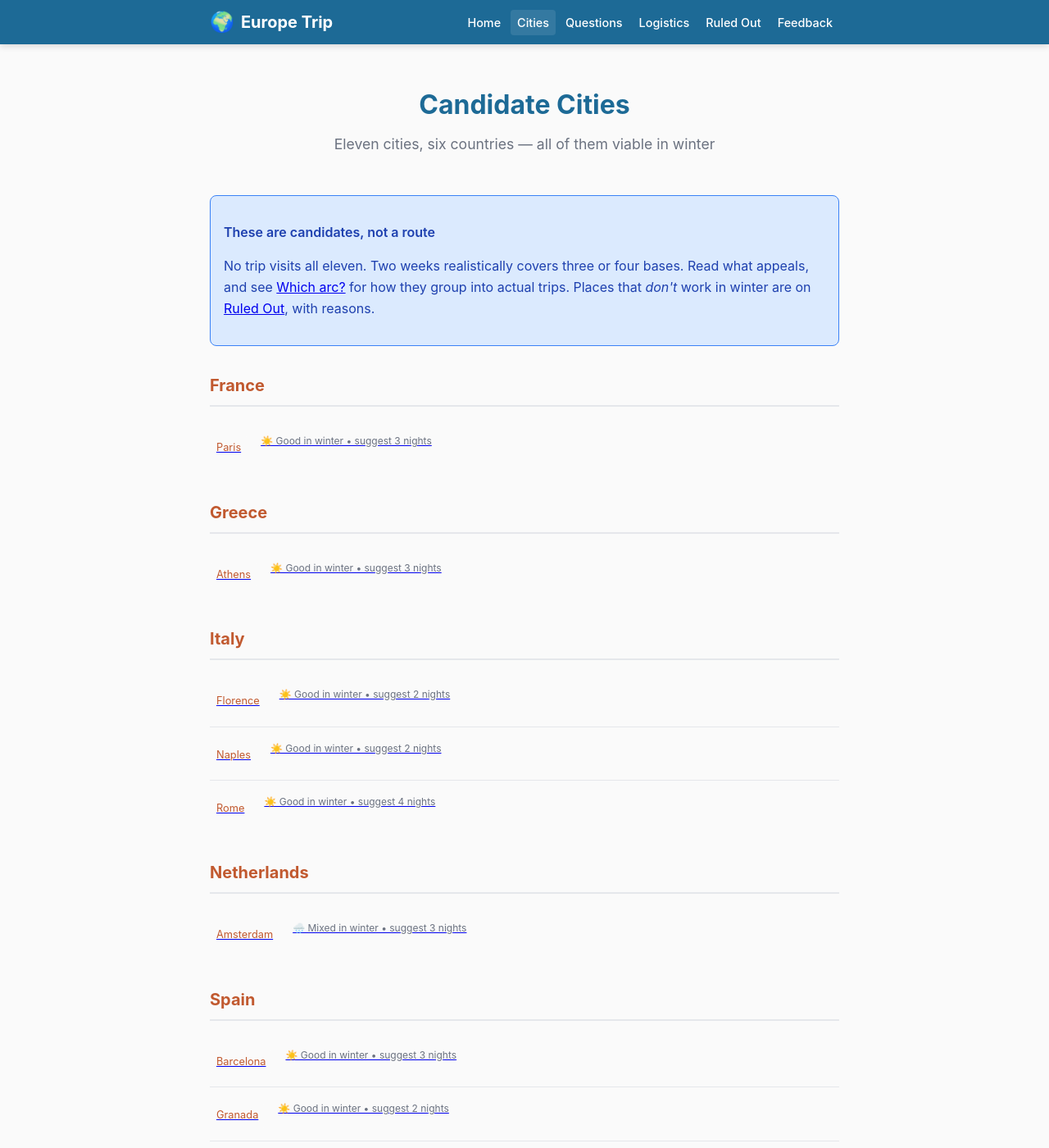
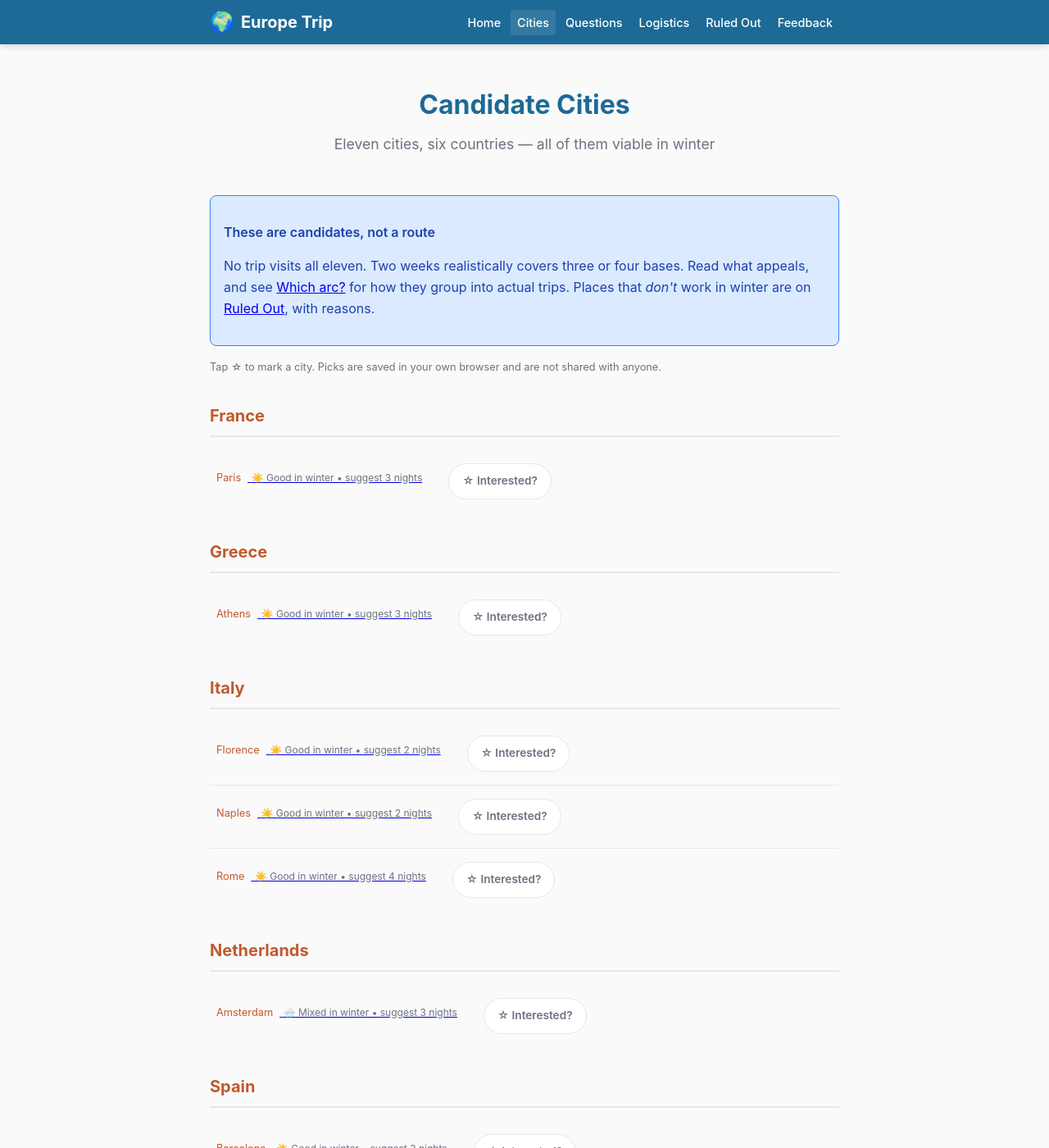
Before and after one commit to guarzo/euro_trip, a Jekyll site: the page built from site/cities.md, in a window 1280 px wide and 1400 px high. Shown: the whole window at 82% size. Built offline with Jekyll 4.4.1, drawn with Linux system fonts in a browser that asks for light colours; some of the changed text lies outside the part shown.

Commit message:
feat: per-device interest toggles on city pages and index
Three-state button (unset -> interested -> not for me) persisted to
localStorage under a single euro-trip-interest key. Per-device and
private by design; shared opinions belong in the Giscus threads.

```diff
--- a/site/_layouts/city.html
+++ b/site/_layouts/city.html
@@ -24,6 +24,12 @@ layout: default
     {% endfor %}
   </div>
   {% endif %}
+  <p>
+    <button class="interest-toggle"
+            data-interest-key="city:{{ page.city | downcase | replace: ' ', '-' }}"
+            aria-pressed="false">☆ Interested?</button>
+  </p>
+  <p class="interest-note">Saved in your browser only — nobody else sees this. For opinions that count, use the comments below.</p>
 </header>
 
 <img src="{{ page.hero_image }}" alt="{{ page.hero_alt }}" class="day-hero">
--- a/site/assets/css/style.css
+++ b/site/assets/css/style.css
@@ -780,3 +780,59 @@ th {
     height: 200px;
   }
 }
+
+/* ============================================
+   Interest Toggles
+   ============================================ */
+
+.interest-toggle {
+  display: inline-block;
+  padding: var(--space-sm) var(--space-md);
+  font-family: var(--font-sans);
+  font-size: 0.85rem;
+  font-weight: 600;
+  line-height: 1.4;
+  color: var(--color-text-light);
+  background: var(--color-surface);
+  border: 1px solid var(--color-border);
+  border-radius: 999px;
+  cursor: pointer;
+  /* Large enough to tap without catching the surrounding link. */
+  min-height: 44px;
+  transition: background 0.15s, border-color 0.15s, color 0.15s;
+}
+
+.interest-toggle:hover {
+  border-color: var(--color-primary);
+  color: var(--color-primary);
+}
+
+.interest-toggle:focus-visible {
+  outline: 2px solid var(--color-primary);
+  outline-offset: 2px;
+}
+
+.interest-toggle[data-interest-state="yes"] {
+  background: var(--color-primary);
+  border-color: var(--color-primary);
+  color: #fff;
+}
+
+.interest-toggle[data-interest-state="no"] {
+  background: var(--color-border);
+  border-color: var(--color-border);
+  color: var(--color-text-light);
+  text-decoration: line-through;
+}
+
+.interest-note {
+  margin-top: var(--space-sm);
+  font-size: 0.8rem;
+  color: var(--color-text-light);
+}
+
+/* On the cities index the toggle shares a row with the city link. */
+.itinerary-item .interest-toggle {
+  flex-shrink: 0;
+  margin-left: var(--space-md);
+}
--- a/site/assets/js/app.js
+++ b/site/assets/js/app.js
@@ -39,4 +39,73 @@
     });
   });
 
+  // ============================================
+  // Interest Toggles (localStorage, per-device)
+  // ============================================
+  // Each person's picks live only in their own browser. Nothing is shared
+  // or sent anywhere — Giscus threads are where shared opinions go.
+  const INTEREST_KEY = 'euro-trip-interest';
+  const INTEREST_STATES = ['unset', 'yes', 'no'];
+  const INTEREST_LABELS = {
+    unset: '☆ Interested?',
+    yes: '★ Interested',
+    no: '✕ Not for me'
+  };
+
+  function loadInterests() {
+    try {
+      return JSON.parse(localStorage.getItem(INTEREST_KEY)) || {};
+    } catch (e) {
+      return {};
+    }
+  }
+
+  function saveInterests(state) {
+    try {
+      localStorage.setItem(INTEREST_KEY, JSON.stringify(state));
+    } catch (e) {
+      // Private browsing or a full quota — the toggle still works for this
+      // page view, it just won't survive a reload. Not worth interrupting for.
+    }
+  }
+
+  function renderInterest(btn, value) {
+    const state = value || 'unset';
+    btn.dataset.interestState = state;
+    btn.textContent = INTEREST_LABELS[state];
+    btn.setAttribute('aria-pressed', state === 'yes');
+  }
+
+  const interestButtons = document.querySelectorAll('.interest-toggle');
+
+  if (interestButtons.length > 0) {
+    const interests = loadInterests();
+
+    interestButtons.forEach(function(btn) {
+      const key = btn.dataset.interestKey;
+      if (!key) return;
+
+      renderInterest(btn, interests[key]);
+
+      btn.addEventListener('click', function(e) {
+        // The toggle sits inside a link on the cities index; without these
+        // the click would navigate away instead of cycling the state.
+        e.preventDefault();
+        e.stopPropagation();
+
+        const current = btn.dataset.interestState || 'unset';
+        const next = INTEREST_STATES[(INTEREST_STATES.indexOf(current) + 1) % INTEREST_STATES.length];
+
+        if (next === 'unset') {
+          delete interests[key];
+        } else {
+          interests[key] = next;
+        }
+
+        saveInterests(interests);
+        renderInterest(btn, next);
+      });
+    });
+  }
+
 })();
--- a/site/cities.md
+++ b/site/cities.md
@@ -14,6 +14,8 @@ permalink: /cities/
   <p>No trip visits all eleven. Two weeks realistically covers three or four bases. Read what appeals, and see <a href="{{ '/questions/which-arc/' | relative_url }}">Which arc?</a> for how they group into actual trips. Places that <em>don't</em> work in winter are on <a href="{{ '/ruled-out/' | relative_url }}">Ruled Out</a>, with reasons.</p>
 </div>
 
+<p class="interest-note">Tap ☆ to mark a city. Picks are saved in your own browser and are not shared with anyone.</p>
+
 {% assign countries = site.cities | group_by: "country" | sort: "name" %}
 {% for group in countries %}
 <h2 class="section-heading">{{ group.name }}</h2>
@@ -21,15 +23,20 @@ permalink: /cities/
 <div class="itinerary-list">
 {% assign sorted_cities = group.items | sort: "city" %}
 {% for city in sorted_cities %}
-  <a href="{{ city.url | relative_url }}" class="itinerary-item">
-    <span class="itinerary-location">{{ city.city }}</span>
-    <span class="itinerary-day-date">
-      {% if city.winter_viability == 'good' %}☀️ Good in winter
-      {% elsif city.winter_viability == 'mixed' %}🌧️ Mixed in winter
-      {% else %}❄️ Largely closed{% endif %}
-      &bull; suggest {{ city.suggested_nights }} nights
-    </span>
-  </a>
+  <div class="itinerary-item">
+    <a href="{{ city.url | relative_url }}">
+      <span class="itinerary-location">{{ city.city }}</span>
+      <span class="itinerary-day-date">
+        {% if city.winter_viability == 'good' %}☀️ Good in winter
+        {% elsif city.winter_viability == 'mixed' %}🌧️ Mixed in winter
+        {% else %}❄️ Largely closed{% endif %}
+        &bull; suggest {{ city.suggested_nights }} nights
+      </span>
+    </a>
+    <button class="interest-toggle"
+            data-interest-key="city:{{ city.city | downcase | replace: ' ', '-' }}"
+            aria-pressed="false">☆ Interested?</button>
+  </div>
 {% endfor %}
 </div>
 {% endfor %}
```
Also changed, not shown: 1 other file.
